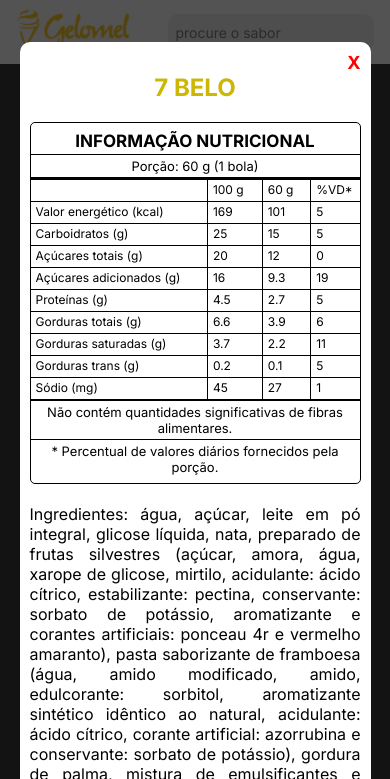
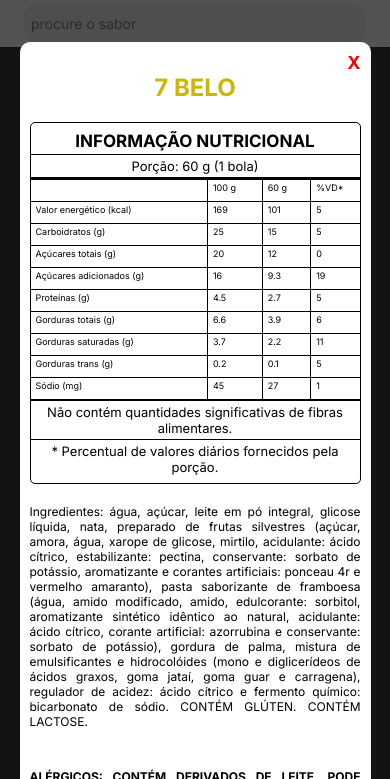
Before and after one commit to DavidBueno83/gelomel, a plain HTML site: page index.html in a window 390 px wide. Both pictures are taken after a click on the item "7 BELO". Shown: the top 779 px of the page. Drawn offline with Linux system fonts and the light colour scheme.

Commit message:
atualizar css

```diff
--- a/style.css
+++ b/style.css
@@ -87,6 +87,10 @@
     width: 100%;
     text-align: center;
     padding: 10px 0;
+}
+
+.list li:last-child{
+    border-bottom: none;
 }
 
 .back-ice{
@@ -216,7 +220,40 @@
     color: rgb(203, 183, 4);
 }
 
-@media (min-width: 980px){
+
+    ::-webkit-scrollbar{
+        display: none;
+    }
+
+@media(max-width: 400px){
+
+    .table ul{
+        font-size: 9px;
+    }
+
+    .quantidade, .percentual{
+        font-size: 10px;
+    }
+
+    .ingredientes, .alergicos{
+        font-size: 12px;
+    }
+
+    .list li{
+        font-size: 11px;
+    }
+
+    .logo{
+        display: none;
+    }
+
+    .input-search{
+        width: 100%;
+    }
+
+}
+
+@media (min-width: 880px){
 
     .list-icecream{
         width: 800px;
@@ -240,4 +277,5 @@
         width: 800px;
     }
 
+
 }
```
